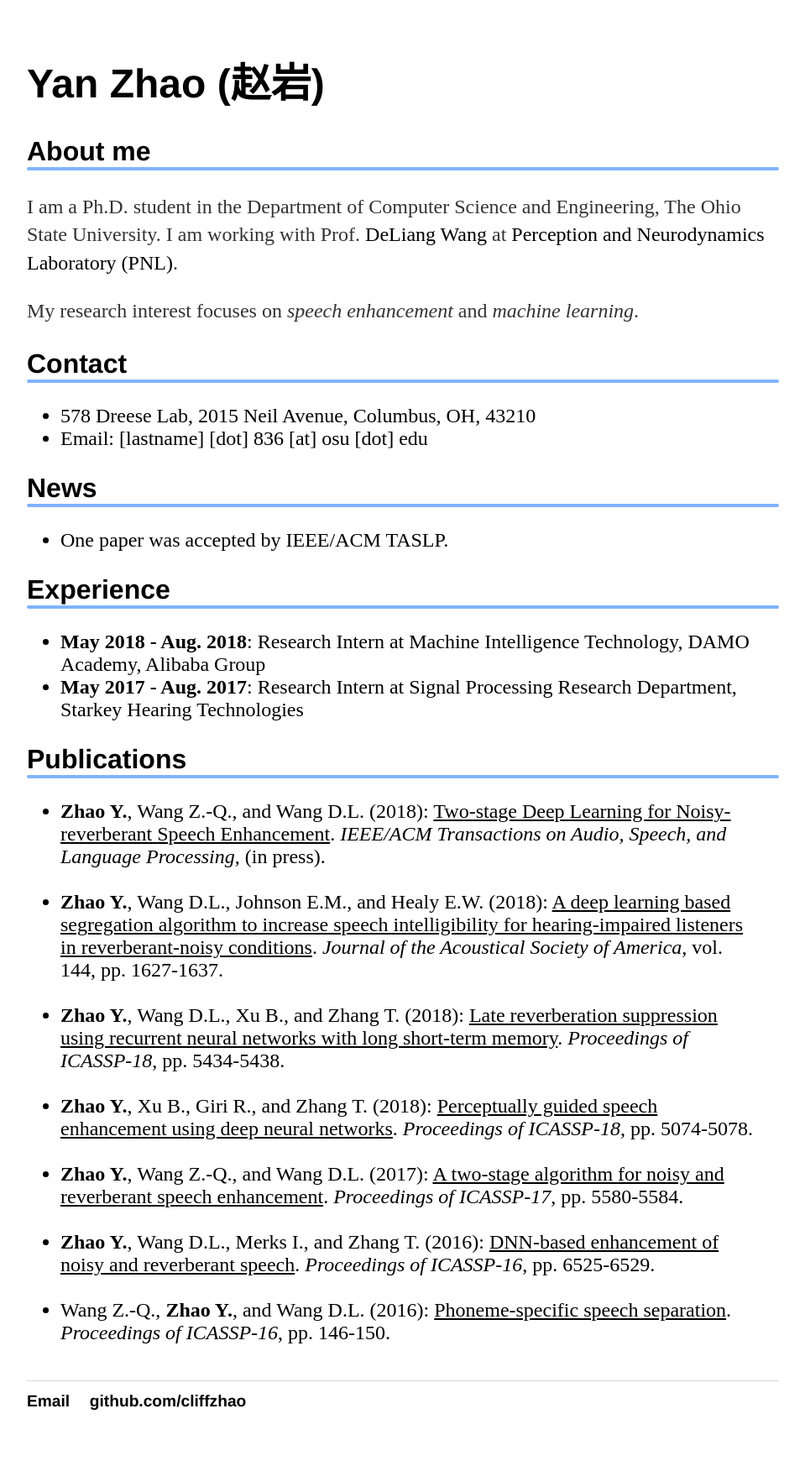
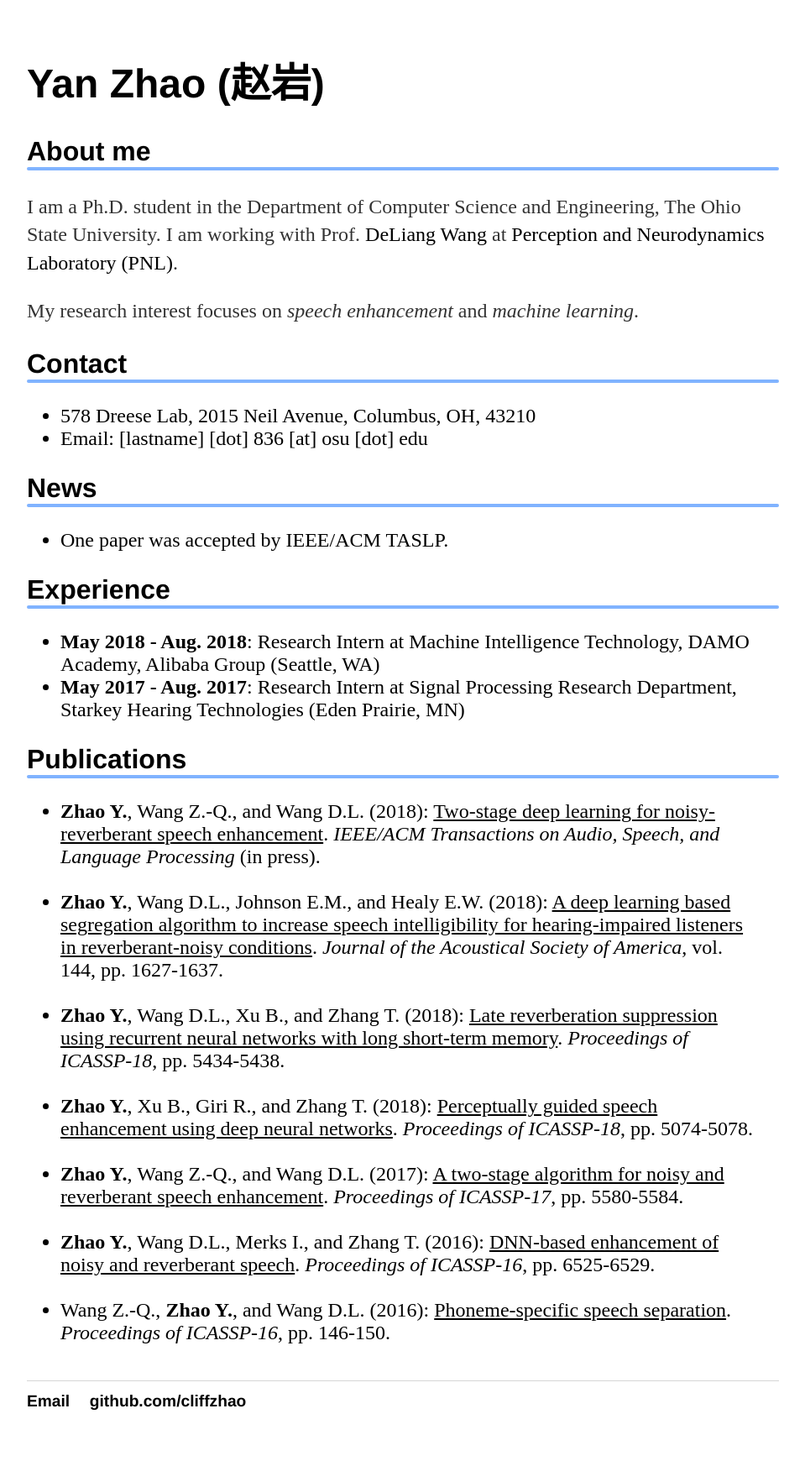
Before and after one commit to cliffzhao/cliffzhao.github.io, a Jekyll site: the page built from index.html, in a window 1280 px wide. Shown: the whole page at 84% size, without its empty margins (160-1119 px from the left). Built offline with Jekyll 4.4.1, drawn with Linux system fonts in a browser that asks for light colours.

Commit message:
Update index.html

```diff
--- a/index.html
+++ b/index.html
@@ -31,9 +31,9 @@ title: Yan Zhao
     <h2>Experience</h2>
     <ul>
 
-    <li><strong>May 2018 - Aug. 2018</strong>: Research Intern at Machine Intelligence Technology, DAMO Academy, Alibaba Group
+    <li><strong>May 2018 - Aug. 2018</strong>: Research Intern at Machine Intelligence Technology, DAMO Academy, Alibaba Group (Seattle, WA)
     </li>
-    <li><strong>May 2017 - Aug. 2017</strong>: Research Intern at Signal Processing Research Department, Starkey Hearing Technologies
+    <li><strong>May 2017 - Aug. 2017</strong>: Research Intern at Signal Processing Research Department, Starkey Hearing Technologies (Eden Prairie, MN)
     </li>
     </ul>
 
@@ -41,8 +41,8 @@ title: Yan Zhao
     <h2>Publications</h2>
     <ul>
     <li><strong>Zhao Y.</strong>, Wang Z.-Q., and Wang D.L. (2018):
-	<a href="https://ieeexplore.ieee.org/abstract/document/8466616" target="_blank"><U>Two-stage Deep Learning for Noisy-reverberant Speech Enhancement</U></a>.
-<cite>IEEE/ACM Transactions on Audio, Speech, and Language Processing</cite>, (in press).
+	<a href="https://ieeexplore.ieee.org/abstract/document/8466616" target="_blank"><U>Two-stage deep learning for noisy-reverberant speech enhancement</U></a>.
+<cite>IEEE/ACM Transactions on Audio, Speech, and Language Processing</cite> (in press).
     <br>
     <br>
 	    </li>
```
